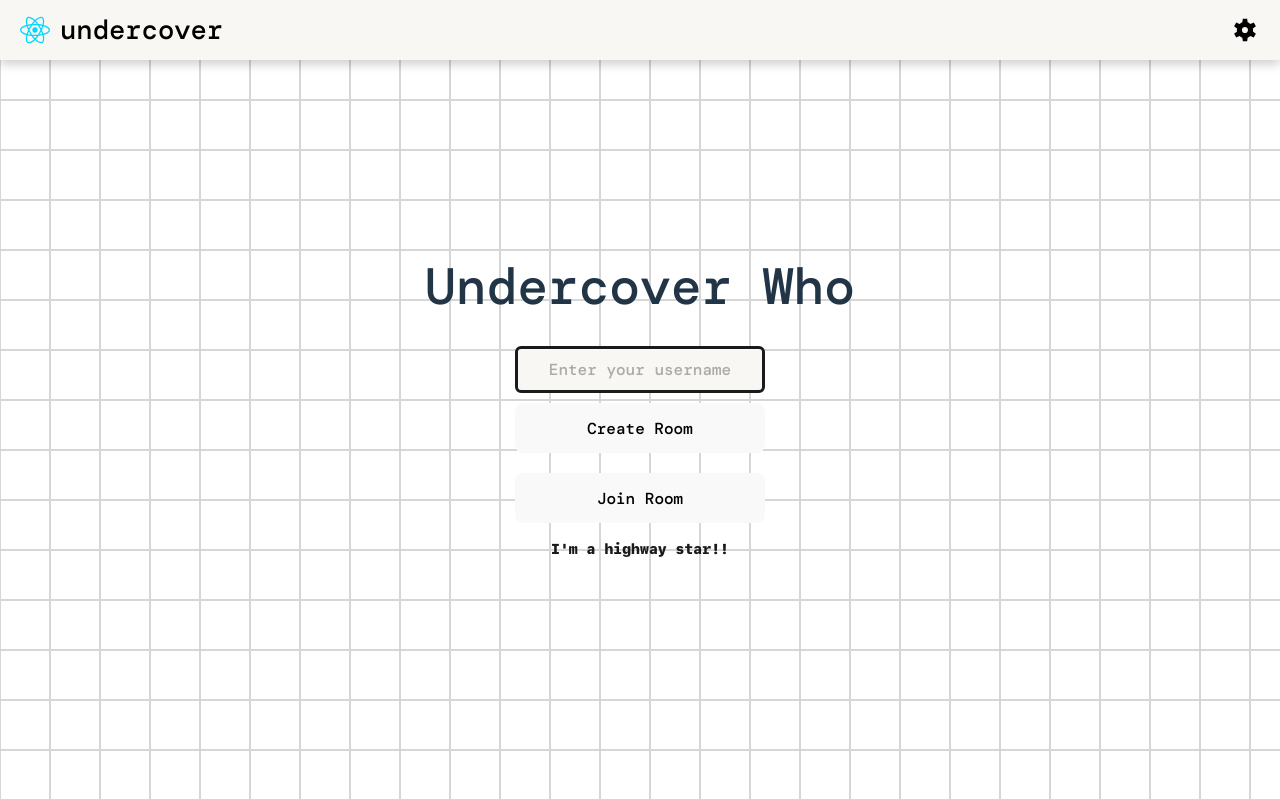
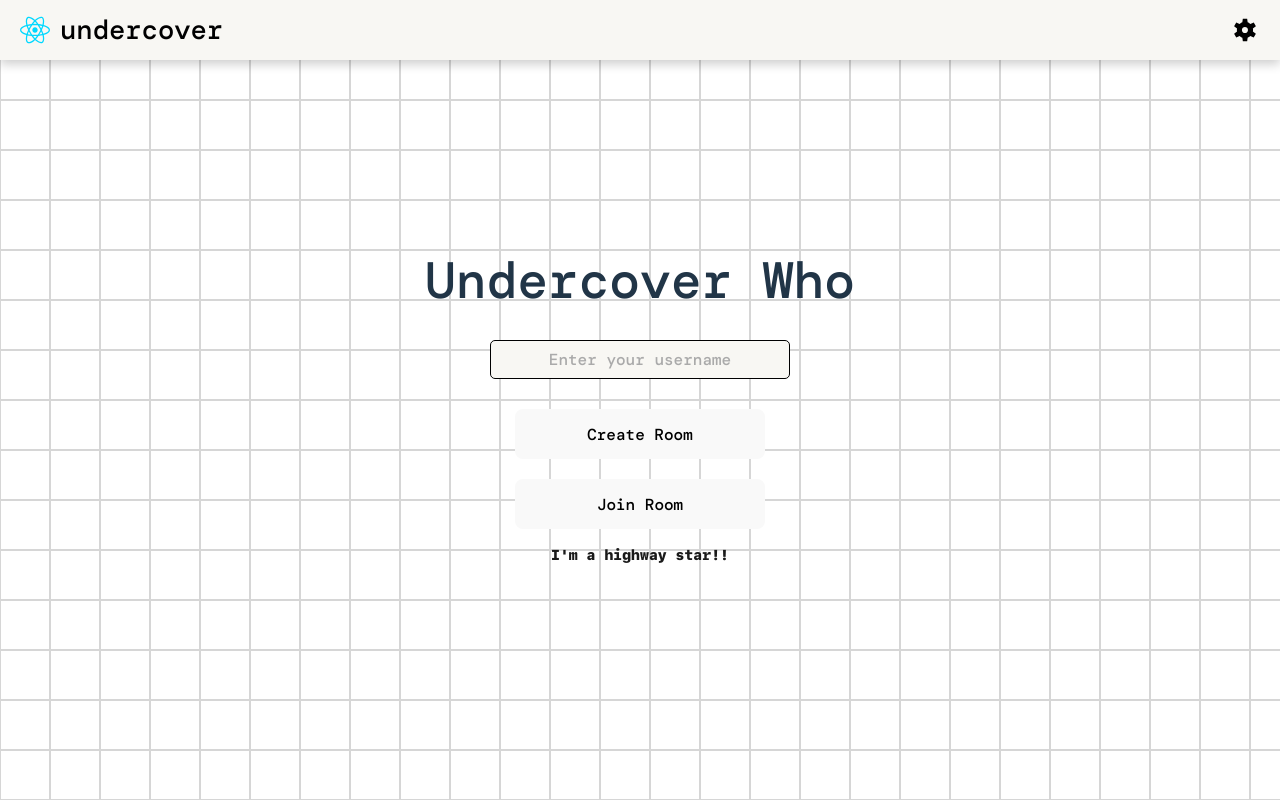
Before and after one commit to bbeetlesam/undercover-game, a React (Vite) app in the folder frontend/: page / in a window 1280 px wide. Built offline with nearby package versions, Linux system fonts and the light colour scheme.

Commit message:
add and ref: add input box comp, so remove unnecessary code in HomeView.jsx and HomeView.css

```diff
--- a/frontend/src/components/HomeView.css
+++ b/frontend/src/components/HomeView.css
@@ -30,49 +30,6 @@
     color: #1a1a1a;
 }
 
-.username-container {
-    position: relative;
-    width: 250px;
-    margin: 00px 0 10px 0;
-    display: flex;
-    flex-direction: column;
-    align-items: center;
-    justify-content: center;
+.home-view-input {
+    margin: 00px 0 30px 0;
 }
-
-.username-input {
-    width: 100%;
-    padding: 10px;
-    font-family: 'DM Mono', monospace;
-    font-size: 16px;
-    text-align: center;
-    border-radius: 6px;
-    border: 3px solid #1a1a1a;
-    background-color: #f8f7f3;
-    outline: none;
-    color: #000;
-    box-sizing: border-box;
-    caret-color: #1a1a1a;
-}
-.username-input::placeholder {
-    color: #aaa;
-    transition: opacity 0.08s ease-in-out;
-}
-.username-input:focus::placeholder {
-    opacity: 0;
-}
-
-.warning-input {
-    color: red;
-    font-size: 12px;
-    margin-top: 5px;
-}
-
-@keyframes logo-spin {
-    from {
-        transform: rotate(0deg);
-    }
-    to {
-        transform: rotate(360deg);
-    }
-}
--- a/frontend/src/components/HomeView.jsx
+++ b/frontend/src/components/HomeView.jsx
@@ -1,51 +1,24 @@
 //
-import { useState } from "react";
+import "./HomeView.css";
 import { useNavigate } from "react-router-dom";
-import "./HomeView.css";
+import InputBox from "./ui/InputBox";
 
 function HomeView() {
-    const [username, setUsername] = useState("");
-    const [warningMessage, setWarningMessage] = useState("");
-
     const navigate = useNavigate();
-
-    const handleInputChange = (text) => {
-        let value = text.target.value.replace(/\s/g, ''); // Restrict whitespace
-
-        if (value.length > 10) {
-            setWarningMessage("Maximum 12 characters");
-        } else if (text.target.value.includes(' ')) {
-            setWarningMessage("Cannot contain a whitespace");
-        } else {
-            setWarningMessage("");
-        }
-
-        if (value.length <= 10) {
-            setUsername(value);
-        }
-    };
-
-    const handleKeyDown = (e) => {
-        if (e.key === "Enter") {
-            e.target.blur();
-        }
-    };
 
     return (
         <>
             <div className="home-container">
                 <h1 className="title">Undercover Who</h1>
-                <div className="username-container">
-                    <input
-                        type="text"
-                        className="username-input"
-                        value={username}
-                        onChange={handleInputChange}
-                        onBlur={() => setWarningMessage("")}
-                        onKeyDown={handleKeyDown}
+                <div className="home-view-input">
+                    <InputBox
                         placeholder="Enter your username"
+                        maxLength={12}
+                        boxSize="300px"
+                        boxColor=""
+                        textColor=""
+                        restrictedChars=" "
                     />
-                    {warningMessage && <p className="warning-input">{warningMessage}</p>}
                 </div>
                 <div className="button-card">
                     <button className="card-button" onClick={() => navigate("/create-room")}>
--- /dev/null
+++ b/frontend/src/components/ui/InputBox.css
@@ -0,0 +1,33 @@
+.input-container {
+    position: relative;
+    width: 250px;
+    display: flex;
+    flex-direction: column;
+    align-items: center;
+    justify-content: center;
+}
+
+.input-container input {
+    width: 100%;
+    font-family: 'DM Mono', monospace;
+    font-size: 16px;
+    text-align: center;
+    border-radius: 6px;
+    border: 3px solid #1a1a1a;
+    background-color: #f8f7f3;
+    outline: none;
+    color: #000;
+    box-sizing: border-box;
+    caret-color: #1a1a1a;
+}
+.input-container input::placeholder {
+    color: #aaa;
+    transition: opacity 0.08s ease-in-out;
+}
+.input-container input:focus::placeholder {
+    opacity: 0;
+}
+
+.warning-container p {
+    margin: 0;
+}
--- /dev/null
+++ b/frontend/src/components/ui/InputBox.jsx
@@ -0,0 +1,66 @@
+//
+import { useState } from "react";
+import "./InputBox.css";
+
+const InputBox = ({
+    placeholder = "Enter text",
+    maxLength = 10,
+    boxSize = "250px",
+    boxColor = "#f8f7f3",
+    textColor = "#000",
+    restrictedChars = "",
+    onValueChange
+}) => {
+    const [inputValue, setInputValue] = useState("");
+    const [warningMessage, setWarningMessage] = useState("");
+
+    const handleInputChange = (e) => {
+        let value = e.target.value;
+
+        const regex = new RegExp(`[${restrictedChars}]`, "g");
+        value = value.replace(regex, "");
+
+        if (value.length > maxLength) {
+            setWarningMessage(`Maximum ${maxLength} characters`);
+        } else {
+            setWarningMessage("");
+        }
+
+        if (value.length <= maxLength) {
+            setInputValue(value);
+            if (onValueChange) onValueChange(value);
+        }
+    };
+
+    const handleKeyDown = (e) => {
+        if (e.key === "Enter") {
+            e.target.blur();
+        }
+    };
+
+    return (
+        <div className="input-container">
+            <input
+                type="text"
+                style={{
+                    width: boxSize,
+                    backgroundColor: boxColor,
+                    color: textColor,
+                    border: "1px solid black",
+                    padding: "8px",
+                    borderRadius: "5px"
+                }}
+                value={inputValue}
+                onChange={handleInputChange}
+                onKeyDown={handleKeyDown}
+                placeholder={placeholder}
+                onBlur={() => setWarningMessage("")}
+            />
+            <div className="warning-container">
+                {warningMessage && <p style={{ color: "red", fontSize: "12px" }}>{warningMessage}</p>}
+            </div>
+        </div>
+    );
+}
+
+export default InputBox;
```
